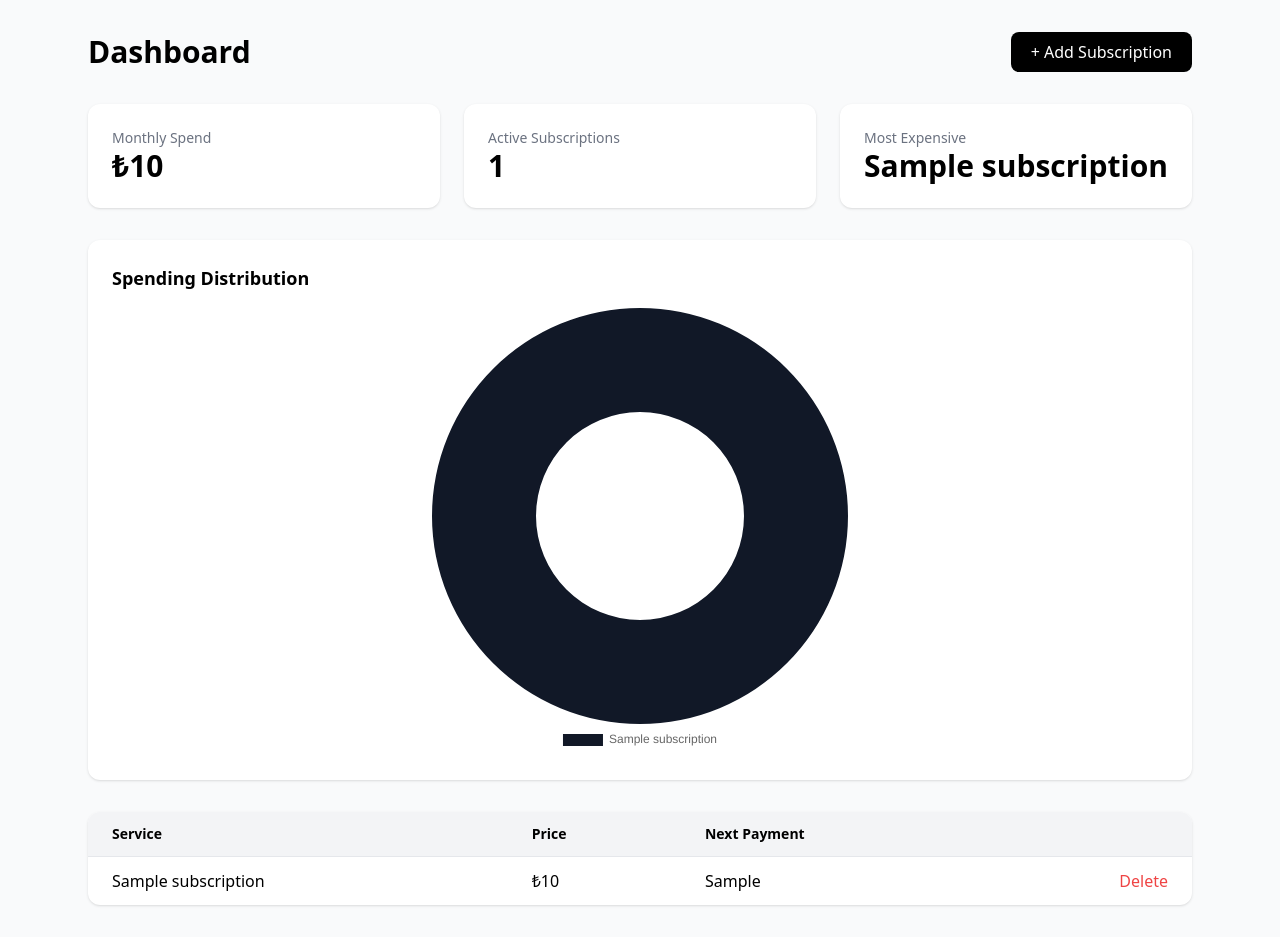
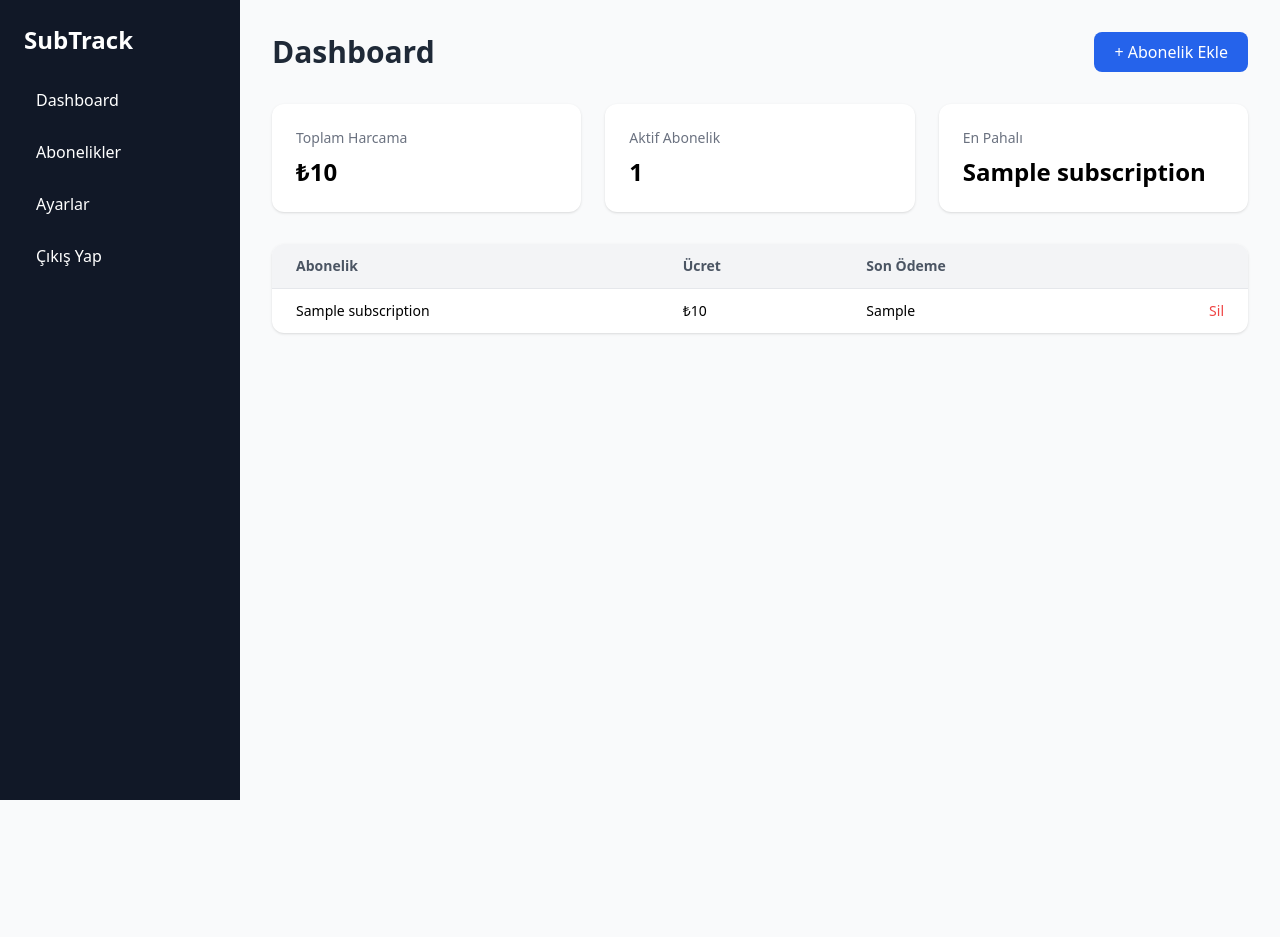
Before and after one commit to onurhasc/subscription-app, a Flask app: page / in a window 1280 px wide. After the commit the page ends 800 px from the top, so only its background shows below. Run offline with Flask 3, Linux system fonts and the light colour scheme; a user stored in the database is signed in; tables that the repository leaves empty hold one stand-in row (values such as "Sample post"); some libraries are stand-ins or nearby versions.

Commit message:
update dashboard UI

```diff
--- a/templates/dashboard.html
+++ b/templates/dashboard.html
@@ -1,139 +1,118 @@
 <!DOCTYPE html>
-<html>
+<html lang="en">
 <head>
     <meta charset="UTF-8">
     <title>{{ title }}</title>
 
-    <!-- Tailwind -->
+    <!-- Tailwind CDN -->
     <script src="https://cdn.tailwindcss.com"></script>
 
-    <!-- Chart.js -->
-    <script src="https://cdn.jsdelivr.net/npm/chart.js"></script>
 </head>
+<body class="bg-gray-50 font-sans">
 
-<body class="bg-gray-50">
+<div class="flex h-screen">
 
-<div class="max-w-6xl mx-auto px-6 py-8">
+    <!-- Sidebar -->
+    <aside class="w-60 bg-gray-900 text-white p-6 flex flex-col">
+        <h2 class="text-2xl font-bold mb-6">SubTrack</h2>
+        <nav class="space-y-3">
+            <a href="/" class="block py-2 px-3 rounded hover:bg-gray-700">Dashboard</a>
+            <a href="#!" class="block py-2 px-3 rounded hover:bg-gray-700">Abonelikler</a>
+            <a href="#!" class="block py-2 px-3 rounded hover:bg-gray-700">Ayarlar</a>
+            <a href="/logout" class="block py-2 px-3 rounded hover:bg-gray-700">Çıkış Yap</a>
+        </nav>
+    </aside>
+
+    <!-- Main -->
+    <div class="flex-1 overflow-auto p-8">
 
         <!-- Header -->
         <div class="flex justify-between items-center mb-8">
-        <h1 class="text-3xl font-bold">Dashboard</h1>
-
+            <h1 class="text-3xl font-bold text-gray-800">Dashboard</h1>
             <button onclick="document.getElementById('modal').classList.remove('hidden')"
-                class="bg-black text-white px-5 py-2 rounded-lg">
-            + Add Subscription
+                    class="bg-blue-600 text-white px-5 py-2 rounded-lg hover:bg-blue-700">
+                + Abonelik Ekle
             </button>
         </div>
 
-    <!-- Cards -->
+        <!-- Stats -->
         <div class="grid grid-cols-1 md:grid-cols-3 gap-6 mb-8">
             <div class="bg-white p-6 rounded-xl shadow">
-            <p class="text-gray-500 text-sm">Monthly Spend</p>
-            <h2 class="text-3xl font-bold">₺{{ total }}</h2>
+                <p class="text-sm text-gray-500">Toplam Harcama</p>
+                <h2 class="text-2xl font-semibold mt-2">₺{{ total }}</h2>
             </div>
 
             <div class="bg-white p-6 rounded-xl shadow">
-            <p class="text-gray-500 text-sm">Active Subscriptions</p>
-            <h2 class="text-3xl font-bold">{{ count }}</h2>
+                <p class="text-sm text-gray-500">Aktif Abonelik</p>
+                <h2 class="text-2xl font-semibold mt-2">{{ count }}</h2>
             </div>
 
             <div class="bg-white p-6 rounded-xl shadow">
-            <p class="text-gray-500 text-sm">Most Expensive</p>
-            <h2 class="text-3xl font-bold">{{ most_expensive }}</h2>
-        </div>
-    </div>
-
-    <!-- Chart -->
-    <div class="bg-white p-6 rounded-xl shadow mb-8">
-        <h2 class="text-lg font-bold mb-4">Spending Distribution</h2>
-        <div class="max-w-md mx-auto">
-            <canvas id="myChart"></canvas>
+                <p class="text-sm text-gray-500">En Pahalı</p>
+                <h2 class="text-2xl font-semibold mt-2">{{ most_expensive }}</h2>
             </div>
         </div>
 
         <!-- Table -->
-    <div class="bg-white rounded-xl shadow overflow-hidden">
-        <table class="w-full">
-            <thead class="bg-gray-100 text-left text-sm">
+        <div class="bg-white rounded-xl shadow overflow-hidden mb-8">
+            <table class="w-full text-sm text-left">
+                <thead class="bg-gray-100 text-gray-600">
                 <tr>
-                    <th class="px-6 py-3">Service</th>
-                    <th class="px-6 py-3">Price</th>
-                    <th class="px-6 py-3">Next Payment</th>
+                    <th class="px-6 py-3">Abonelik</th>
+                    <th class="px-6 py-3">Ücret</th>
+                    <th class="px-6 py-3">Son Ödeme</th>
                     <th class="px-6 py-3"></th>
                 </tr>
                 </thead>
                 <tbody>
                 {% for s in subscriptions %}
-                <tr class="border-t">
-                    <td class="px-6 py-3">{{ s.name }}</td>
+                <tr class="border-t hover:bg-gray-50">
+                    <td class="px-6 py-3 font-medium">{{ s.name }}</td>
                     <td class="px-6 py-3">₺{{ s.price }}</td>
                     <td class="px-6 py-3">{{ s.next }}</td>
                     <td class="px-6 py-3 text-right">
-                        <a href="/delete/{{ loop.index0 }}" class="text-red-500">Delete</a>
+                        <a href="/delete/{{ loop.index0 }}"
+                           class="text-red-500 hover:underline">
+                            Sil
+                        </a>
                     </td>
                 </tr>
                 {% endfor %}
                 </tbody>
             </table>
         </div>
+
+    </div>
 </div>
 
-<!-- Modal -->
-<div id="modal" class="fixed inset-0 bg-black/50 flex items-center justify-center hidden">
-    <form method="POST" action="/add" class="bg-white p-6 rounded-xl w-96 space-y-4">
-        <h2 class="text-xl font-bold">Add Subscription</h2>
+<!-- Add Modal -->
+<div id="modal" class="fixed inset-0 bg-black bg-opacity-50 hidden items-center justify-center">
+    <form method="POST" action="/add"
+          class="bg-white p-6 rounded-xl w-96 space-y-4 shadow-lg">
 
-        <input name="name" placeholder="Netflix" required class="w-full border p-2 rounded">
-        <input name="price" type="number" placeholder="99" required class="w-full border p-2 rounded">
-        <input name="next" type="date" required class="w-full border p-2 rounded">
+        <h2 class="text-xl font-bold">Yeni Abonelik Ekle</h2>
 
-        <div class="flex justify-end gap-2">
+        <input name="name" type="text" placeholder="Örn: Netflix"
+               class="w-full border p-2 rounded-lg focus:outline-blue-500">
+
+        <input name="price" type="number" placeholder="Ücret"
+               class="w-full border p-2 rounded-lg focus:outline-blue-500">
+
+        <input name="next" type="date"
+               class="w-full border p-2 rounded-lg focus:outline-blue-500">
+
+        <div class="flex justify-between">
             <button type="button"
-                    onclick="document.getElementById('modal').classList.add('hidden')">
-                Cancel
+                    onclick="document.getElementById('modal').classList.add('hidden')"
+                    class="px-4 py-2 rounded-lg border text-gray-700 hover:bg-gray-100">
+                İptal
             </button>
-            <button class="bg-black text-white px-4 py-2 rounded">
-                Save
+            <button class="bg-blue-600 text-white px-4 py-2 rounded-lg hover:bg-blue-700">
+                Kaydet
             </button>
         </div>
     </form>
 </div>
 
-<!-- Chart Script -->
-<script>
-const labels = {{ labels | tojson }};
-const values = {{ values | tojson }};
-
-if (labels.length > 0) {
-    new Chart(document.getElementById('myChart'), {
-        type: 'doughnut',
-        data: {
-            labels: labels,
-            datasets: [{
-                data: values,
-                backgroundColor: [
-                    "#111827",
-                    "#2563eb",
-                    "#059669",
-                    "#7c3aed",
-                    "#dc2626",
-                    "#ea580c",
-                    "#0d9488",
-                    "#64748b"
-                ],
-                borderWidth: 0
-            }]
-        },
-        options: {
-            plugins: {
-                legend: {
-                    position: 'bottom'
-                }
-            }
-        }
-    });
-}
-</script>
-
 </body>
 </html>
```
Lines whose indentation alone changed are shown as unchanged.
